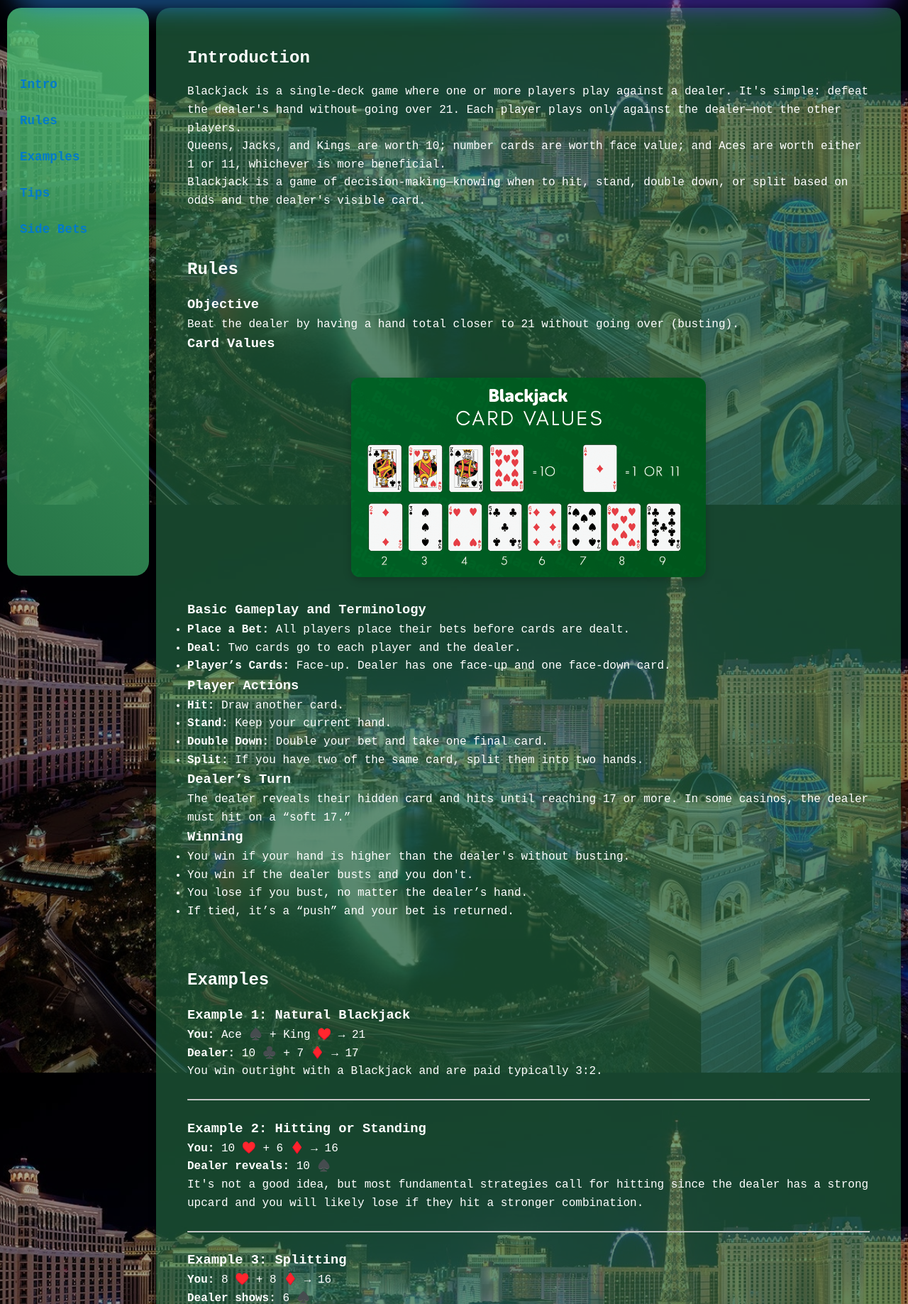
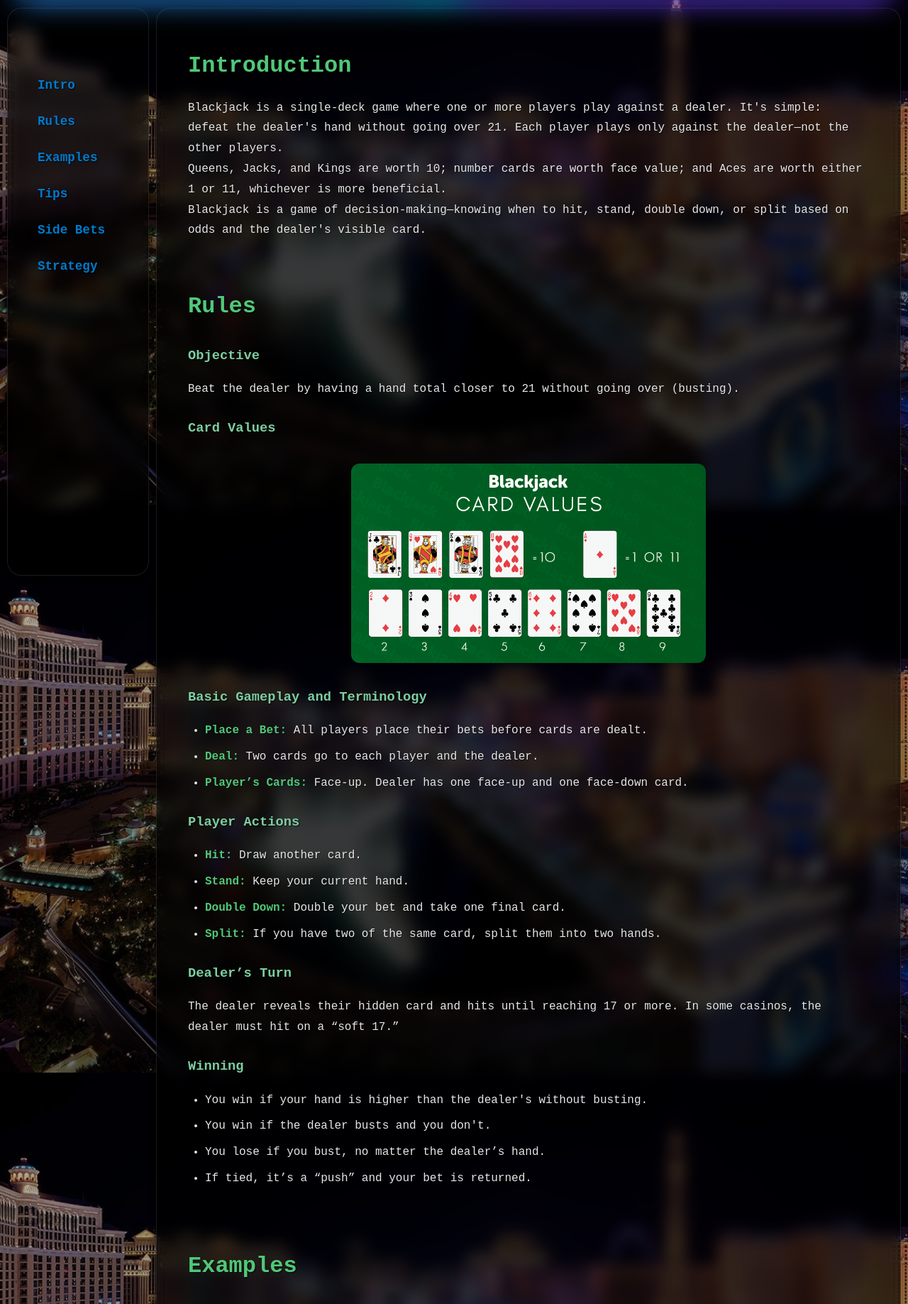
Before and after one commit to V3N0M101/BlackJack, a Flask app: page /learn in a window 1280 px wide. Shown: the part 89-1926 px from the top of the page at 71% size. Run offline with Flask 3, Linux system fonts and the light colour scheme.

Commit message:
Learn Page Improvements

```diff
--- a/static/StyleSheets/learn.css
+++ b/static/StyleSheets/learn.css
@@ -12,15 +12,18 @@ body {
 .side-nav {
   min-height: calc(100vh);
   width: var(--sidenav-width);
-  background: linear-gradient(45deg, #2e8b56d2 0%, #50c878d2 100%);
+  background: rgba(0, 0, 0, 0.6);
+  backdrop-filter: blur(10px);
+  -webkit-backdrop-filter: blur(10px);
   padding: 10px;
   border-radius: 20px;
-  color: white;
-  /* fix height */
+  color: #e6e6e6;
   position: sticky;
   top: 0;
   height: calc(100vh);
   overflow-y: auto;
+  border: 1px solid rgba(255, 255, 255, 0.1);
+  box-shadow: 0 0 12px rgba(0, 0, 0, 0.2);
 }
 
 .side-nav ul {
@@ -33,16 +36,39 @@ body {
 }
 
 .side-nav ul li a {
-  color: #000;
+  color: #50c878;
   text-decoration: none;
   font-weight: 900;
   font-size: 1.1rem;
-  transition: color 0.3s ease;
+  transition: all 0.3s ease;
+  text-shadow: 1px 1px 2px rgba(0, 0, 0, 0.8);
+  display: block;
+  padding: 0.5rem;
 }
 
 .side-nav ul li a:hover {
-  color: #007acc;
-  transform: scale(1.15);
+  color: #7dcea0;
+  transform: translateX(5px);
+  text-shadow: 2px 2px 4px rgba(0, 0, 0, 0.8);
+}
+
+/* Customize scrollbar for the side nav */
+.side-nav::-webkit-scrollbar {
+  width: 8px;
+}
+
+.side-nav::-webkit-scrollbar-track {
+  background: rgba(0, 0, 0, 0.2);
+  border-radius: 4px;
+}
+
+.side-nav::-webkit-scrollbar-thumb {
+  background: #50c878;
+  border-radius: 4px;
+}
+
+.side-nav::-webkit-scrollbar-thumb:hover {
+  background: #7dcea0;
 }
 
 .layout {
@@ -54,11 +80,14 @@ body {
 
 .page-content {
   flex: 1;
-  background-color: #2e8b567e;
-  padding: 20px; /* more padding all around */
+  background-color: rgba(0, 0, 0, 0.6);
+  backdrop-filter: blur(10px);
+  -webkit-backdrop-filter: blur(10px);
+  padding: 20px;
   border-radius: 20px;
-  color: white;
+  color: #e6e6e6;
   box-shadow: 0 0 12px rgba(0, 0, 0, 0.2);
+  border: 1px solid rgba(255, 255, 255, 0.1);
 }
 
 section {
@@ -77,12 +106,47 @@ section {
 
 section {
   padding: 2rem 1.5rem;
-  line-height: 1.6;
+  line-height: 1.8;
 }
 
 section h2 {
   margin-bottom: 1rem;
-  color: #ffffff;
+  color: #50c878;
+  text-shadow: 1px 1px 2px rgba(0, 0, 0, 0.8);
+  font-size: 2rem;
+}
+
+section h3 {
+  color: #7dcea0;
+  margin-top: 1.5rem;
+  margin-bottom: 1rem;
+  text-shadow: 1px 1px 2px rgba(0, 0, 0, 0.8);
+}
+
+strong {
+  color: #50c878;
+  font-weight: bold;
+}
+
+ul {
+  margin-left: 1.5rem;
+  margin-bottom: 1rem;
+}
+
+ul li {
+  margin-bottom: 0.5rem;
+}
+
+.page-content p,
+.page-content li {
+  text-shadow: 1px 1px 1px rgba(0, 0, 0, 0.5);
+}
+
+hr {
+  border: none;
+  height: 1px;
+  background: linear-gradient(to right, transparent, #50c878, transparent);
+  margin: 2rem 0;
 }
 
 .side-nav ul {
--- a/templates/learn.html
+++ b/templates/learn.html
@@ -33,6 +33,7 @@
             <li><a href="#section3">Examples</a></li>
             <li><a href="#section4">Tips</a></li>
             <li><a href="#section5">Side Bets</a></li>
+            <li><a href="#section6">Strategy</a></li>
           </ul>
         </nav>
 
@@ -195,6 +196,44 @@
             <p>The 21+3 bet is evaluated before any player actions are taken. It adds excitement and a poker element to the game.</p>
           </section>
 
+          <section id="section6">
+            <h2>Blackjack Strategy</h2>
+            <p>Blackjack strategy is built on statistical probability. Every hand has an optimal action depending on your total and the dealer’s upcard. Use this to reduce the house edge to under 1%.</p>
+
+            <h3>Hard Hands</h3>
+            <ul>
+              <li><strong>8 or less:</strong> Always hit.</li>
+              <li><strong>9:</strong> Double if dealer shows 3–6, otherwise hit.</li>
+              <li><strong>10:</strong> Double if dealer shows 2–9, otherwise hit.</li>
+              <li><strong>11:</strong> Double against all dealer cards except Ace (hit instead).</li>
+              <li><strong>12–16:</strong> Stand if dealer shows 2–6, otherwise hit.</li>
+              <li><strong>17 or more:</strong> Always stand.</li>
+            </ul>
+
+            <h3>Soft Hands (Aces)</h3>
+            <ul>
+              <li><strong>Ace + 2 or 3:</strong> Double if dealer shows 5–6, otherwise hit.</li>
+              <li><strong>Ace + 4 or 5:</strong> Double if dealer shows 4–6, otherwise hit.</li>
+              <li><strong>Ace + 6:</strong> Double if dealer shows 3–6, otherwise hit.</li>
+              <li><strong>Ace + 7:</strong> Stand if dealer shows 2, 7, or 8. Double if 3–6. Hit otherwise.</li>
+              <li><strong>Ace + 8 or 9:</strong> Always stand.</li>
+            </ul>
+
+            <h3>Pairs</h3>
+            <ul>
+              <li><strong>Aces & 8s:</strong> Always split.</li>
+              <li><strong>2s & 3s:</strong> Split if dealer shows 2–7, otherwise hit.</li>
+              <li><strong>4s:</strong> Split only if dealer shows 5 or 6, otherwise hit.</li>
+              <li><strong>5s:</strong> Never split—treat as 10.</li>
+              <li><strong>6s:</strong> Split if dealer shows 2–6, otherwise hit.</li>
+              <li><strong>7s:</strong> Split if dealer shows 2–7, otherwise hit.</li>
+              <li><strong>9s:</strong> Split if dealer shows 2–6 or 8–9. Stand on 7, 10, or Ace.</li>
+              <li><strong>10s:</strong> Never split—stand.</li>
+            </ul>
+
+            <p>Use printed or digital basic strategy charts until memorized. Practice makes perfect!</p>
+          </section>
+
         </div>
       </div>
     </div>
```
